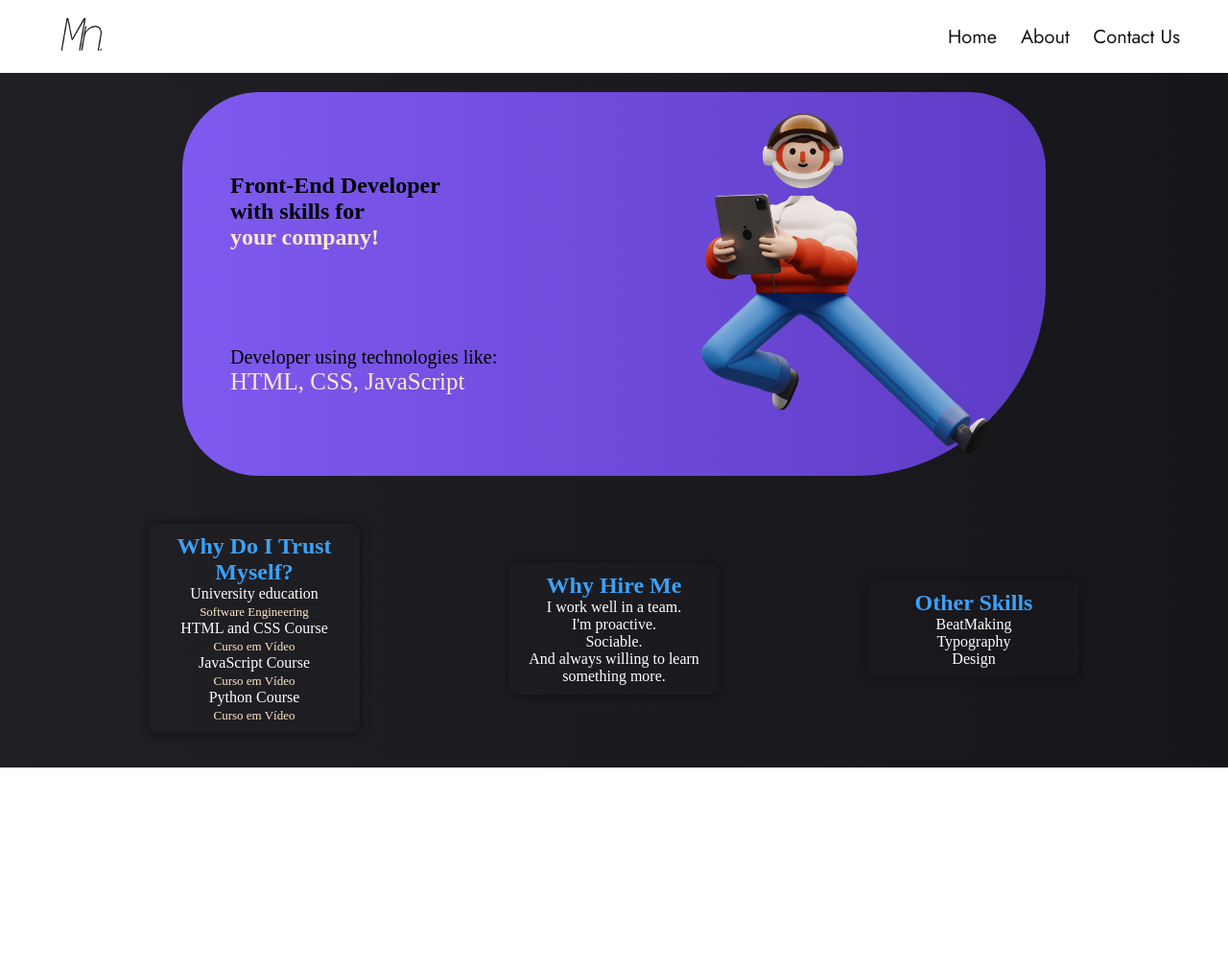
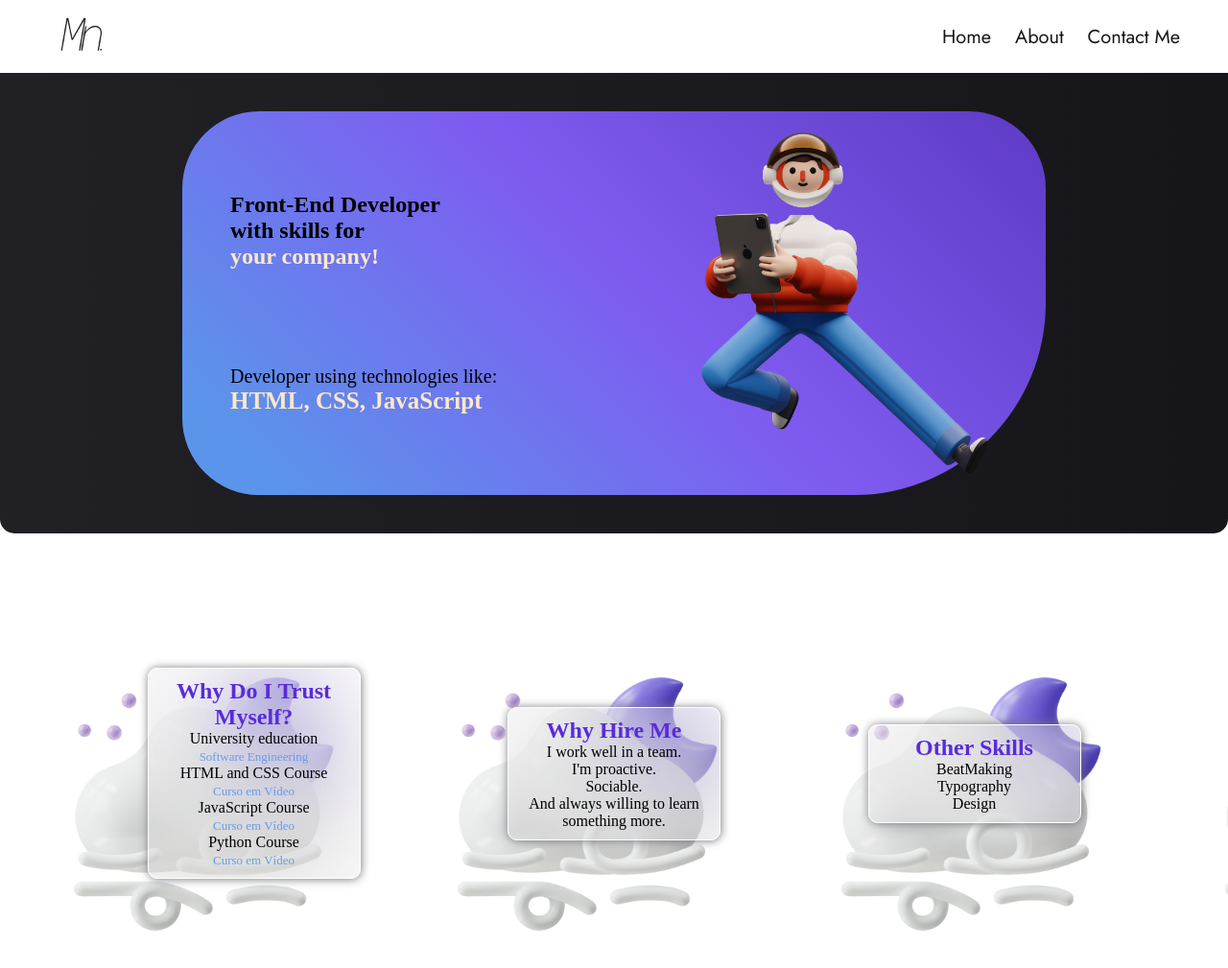
Before and after one commit to marlleyck/Primeira-Landing-Page, a plain HTML site: page index.html in a window 1280 px wide. Shown: the whole page at 96% size. Before the commit the page ends 800 px from the top, so only its background shows below. Drawn offline with Linux system fonts and the light colour scheme; a web font is replaced by a local one.

Commit message:
landing page atualizacao
trocado cor;
adicionado imagens de fundo;
efeito vidro

```diff
--- a/index.html
+++ b/index.html
@@ -16,19 +16,19 @@
         <nav>
             <a href="#">Home</a>
             <a href="#">About</a>
-            <a href="#">Contact Us</a>
+            <a href="#">Contact Me</a>
         </nav>
     </header>
 
     <main>
-        <div class="fundo-main">
-            <aside>
-                <h1>Front-End Developer <br> with skills for <br> <span style="color: #FEE8C7;">your company!</span></h1>
-                <p>Developer using technologies like: <br> <span style="color: #FEE8C7; font-size: 25px;">HTML, CSS, JavaScript</span></p>
-            </aside>
-
-            <img src="imgs/bonequinho.png" alt="bonequinho">
-
+        <div class="main-top">
+            <div class="fundo-main">
+                <aside>
+                    <h1>Front-End Developer <br> with skills for <br> <span style="color: #FEE8C7;">your company!</span></h1>
+                    <p>Developer using technologies like: <br> <span style="font-weight: bold; color: #FEE8C7; font-size: 25px;">HTML, CSS, JavaScript</span></p>
+                </aside>
+                <img src="imgs/bonequinho.png" alt="bonequinho">
+            </div>
         </div>
 
        <div class="sobre">
@@ -63,11 +63,11 @@
                     Typography <br>
                     Design <br>
                 </p>
+            </aside>
+
        </div>
 
-
-       </aside>
-
+       <br><br><br><br><br><br><br><br><br><br><br><br>
     </main>
 </body>
 </html>
--- a/style.css
+++ b/style.css
@@ -24,7 +24,7 @@
 }
 
 body {
-    background-image: linear-gradient(to right, #202025, #16161A );
+    background-color: white;
 }
 
 /* ============ CSS DO HEADER ==============   */
@@ -53,24 +53,30 @@ header nav {
 header nav a {
     text-decoration: none;
     font-size: 20px;
-    color: var(--corpo);
+    color: rgb(22, 22, 26);
     margin-right: 20px;
 }
 
 header nav a:hover {
     text-decoration: underline;
-    font-weight: bold;
 }
 
 
 /* ============ CSS DO MAIN ==============   */
 
 
+.main-top {
+    background-image: linear-gradient(to right, #202025, #16161A );
+    padding: 20px;
+    padding-top: 40px;
+    padding-bottom: 40px;
+    border-radius: 0px 0px 15px 15px;
+}
+
 .fundo-main {
     width: 900px;
     height: 400px;
-    background-image: linear-gradient(to right, #7F5AF0, #5e3bc5);
-    margin-top: 20px;
+    background-image: linear-gradient(45deg, #5b95eb 8%, #7F5AF0, #5e3bc5);
     margin-right: auto;
     margin-left: auto;
     border-radius: 80px;
@@ -101,6 +107,9 @@ header nav a:hover {
 }
 
 .sobre {
+    background-image: url('imgs/moon2.png');
+    height: 400px;
+    background-size: 400px 400px, contain;
     font-family: poppins;
     color: white;
     display: flex;
@@ -111,10 +120,17 @@ header nav a:hover {
 
 
 .sobre aside h2 {
-    color: #3CA1F7;
+    color: #582cdb;;
+}
+
+.sobre aside p {
+    color: black;
 }
 
 .sobre aside {
+    background: rgba(231, 227, 227, 0.25);
+    backdrop-filter: blur(45px);
+    border: 1px solid white;
     transition: .5s;
 }
 
@@ -123,23 +139,22 @@ header nav a:hover {
 }
 
 .cursos {
-    box-shadow: 0.5px 0.5px 10px #101011;
+    box-shadow: 0.5px 0.5px 10px #77777e;
     text-align: center;
     width: 200px;
     border-radius: 10px;
     padding: 10px;
-
 }
 
 
 .cursos span {
     font-size: 13px;
 
-    color: #FEE8C7;
+    color: #669BEA;
 }
 
 .contratar {
-    box-shadow: 0.5px 0.5px 10px #101011;
+    box-shadow: 0.5px 0.5px 10px #77777e;
     text-align: center;
     width: 200px;
     border-radius: 10px;
@@ -147,8 +162,8 @@ header nav a:hover {
 }
 
 .outros {
+    box-shadow: 0.5px 0.5px 10px #77777e;
 
-    box-shadow: 0.5px 0.5px 10px #101011;
     text-align: center;
     width: 200px;
     border-radius: 10px;
```
Also changed, not shown: imgs/moon.png (added), imgs/moon2.png (added).
